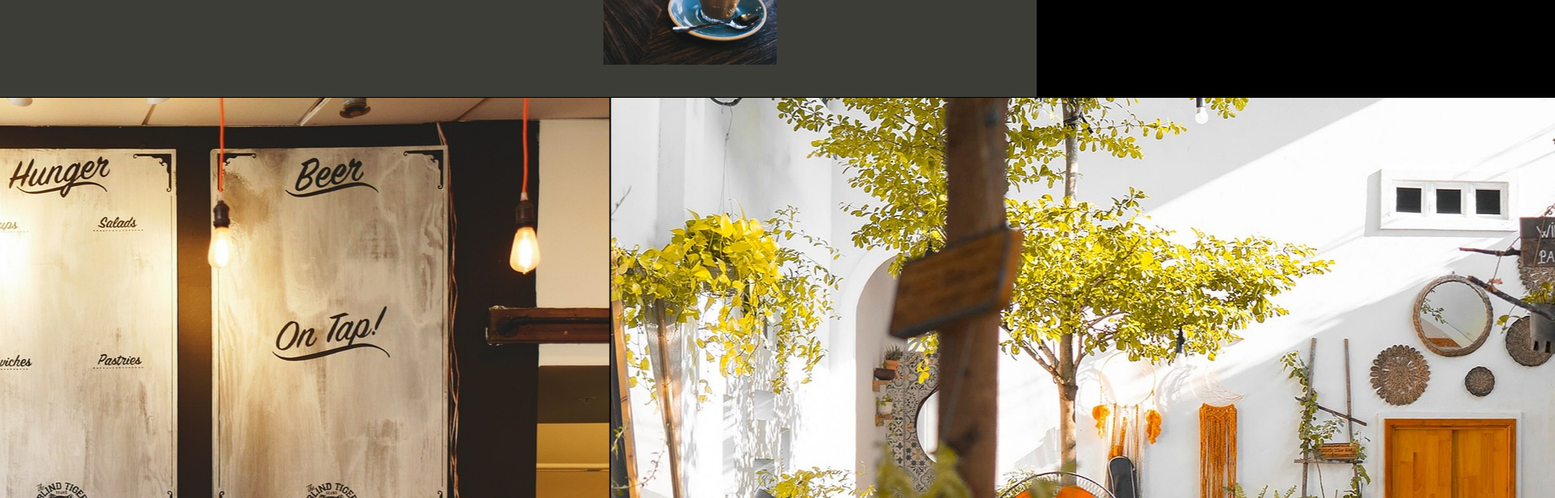
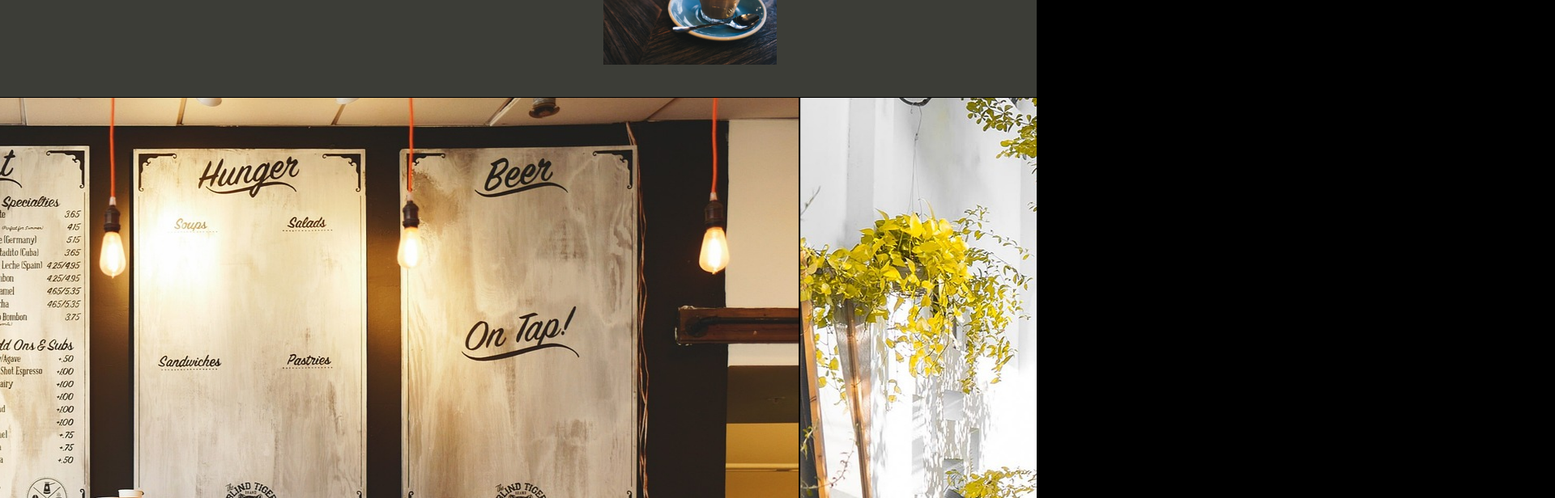
Before and after one commit to MarcinPolewski/Project-Cafe-Website, a React (Vite) app: page /#/ in a window 1280 px wide. Shown: the part 1480-2096 px from the top of the page at 81% size, 1920 px wide, since content can reach past the window. Built offline with nearby package versions, Linux system fonts and the light colour scheme.

Commit message:
fixed scrolling

```diff
--- a/src/components/ImageView/ImageView.jsx
+++ b/src/components/ImageView/ImageView.jsx
@@ -1,10 +1,9 @@
 import classes from "./ImageView.module.css";
 
 
-// 5 obrazków co się przesuwa
-function ImageView({ images }) {
+function ScrollingImages({ images }) {
     return (
-        <div className={classes.imageView}>
+        <div className={classes.scrollingImages}>
             {images.map((image, index) => (
                 <div key={index} className={classes.imageContainer}>
                     <img src={image} alt={`Image ${index + 1}`} className={classes.image} />
@@ -13,4 +12,14 @@ function ImageView({ images }) {
         </div>);
 }
 
+// 5 obrazków co się przesuwa
+function ImageView({ images }) {
+    return (
+        <div className={classes.imageView}>
+            <ScrollingImages images={images} />
+            <ScrollingImages images={images} /> {/* two times to guarantee continous scroll*/}
+        </div>);
+}
+
+
 export default ImageView;
--- a/src/components/ImageView/ImageView.module.css
+++ b/src/components/ImageView/ImageView.module.css
@@ -1,3 +1,13 @@
+.scrollingImages {
+    display: flex;
+    animation: scrollHorizontal 50s linear infinite;
+
+}
+
+.scrollingImages:hover {
+    animation-play-state: paused;
+}
+
 .imageView {
     background-color: red;
     display: flex;
@@ -5,7 +15,6 @@
 
 .image {
     border: 1px solid black;
-    animation: scrollHorizontal 10s linear infinite;
 }
 
 @keyframes scrollHorizontal {
--- a/src/index.css
+++ b/src/index.css
@@ -1,6 +1,6 @@
 * {
   font-family: 'Courier New', Courier, monospace;
-  color: #ECDFCC;
+  color: #d5c4a9;
 }
 
 a {
@@ -26,6 +26,8 @@ body {
   margin: 0;
   padding: 0;
   min-height: 100%;
+  overflow-x: hidden;
+
 }
 
 .fade-in {
```
